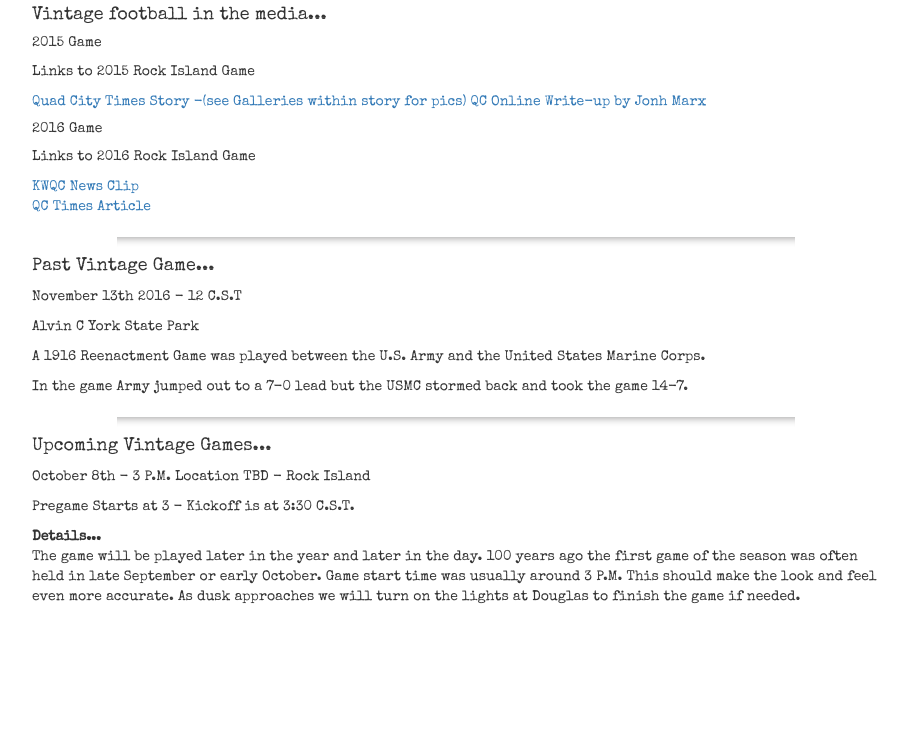
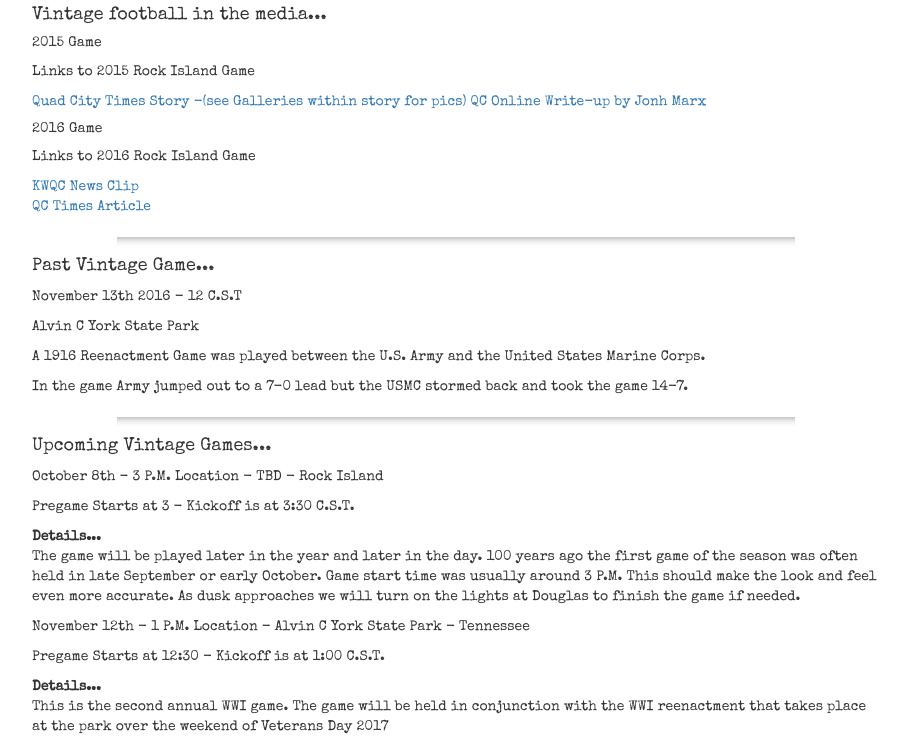
Before and after one commit to SimonHerrera/vintage-american-football-client, a website: page client/index.html in a window 1280 px wide. Shown: the part 1152-1899 px from the top of the page, without its empty margins (38-945 px from the left). Before the commit the page ends 1769 px from the top, so only its background shows below. Drawn offline with nearby package versions, Linux system fonts and the light colour scheme; a web font is replaced by a local one.

Commit message:
Add 2017 WWI Game to Landing Page

```diff
--- a/client/app/landing/landing.html
+++ b/client/app/landing/landing.html
@@ -61,10 +61,15 @@
       <p>In the game Army jumped out to a 7-0 lead but the USMC stormed back and took the game 14-7.</p>
       <hr class="style1">
       <h4>Upcoming Vintage Games...</h4>
-      <p>October 8th - 3 P.M. Location TBD - Rock Island</p>
+      <p>October 8th - 3 P.M. Location - TBD - Rock Island</p>
       <p>Pregame Starts at 3 - Kickoff is at 3:30 C.S.T.</p>
       <b>Details...</b>
       <p>The game will be played later in the year and later in the day. 100 years ago the first game of the season was often held in late September or early October. Game start time was usually around 3 P.M. This should make the look and feel even more accurate. As dusk approaches we will turn on the lights at Douglas to finish the game if needed.
+      </p>
+      <p>November 12th - 1 P.M. Location - Alvin C York State Park - Tennessee</p>
+      <p>Pregame Starts at 12:30 - Kickoff is at 1:00 C.S.T.</p>
+      <b>Details...</b>
+      <p>This is the second annual WWI game. The game will be held in conjunction with the WWI reenactment that takes place at the park over the weekend of Veterans Day 2017
       </p>
     </div>
     <div class="col-md-3">
```
